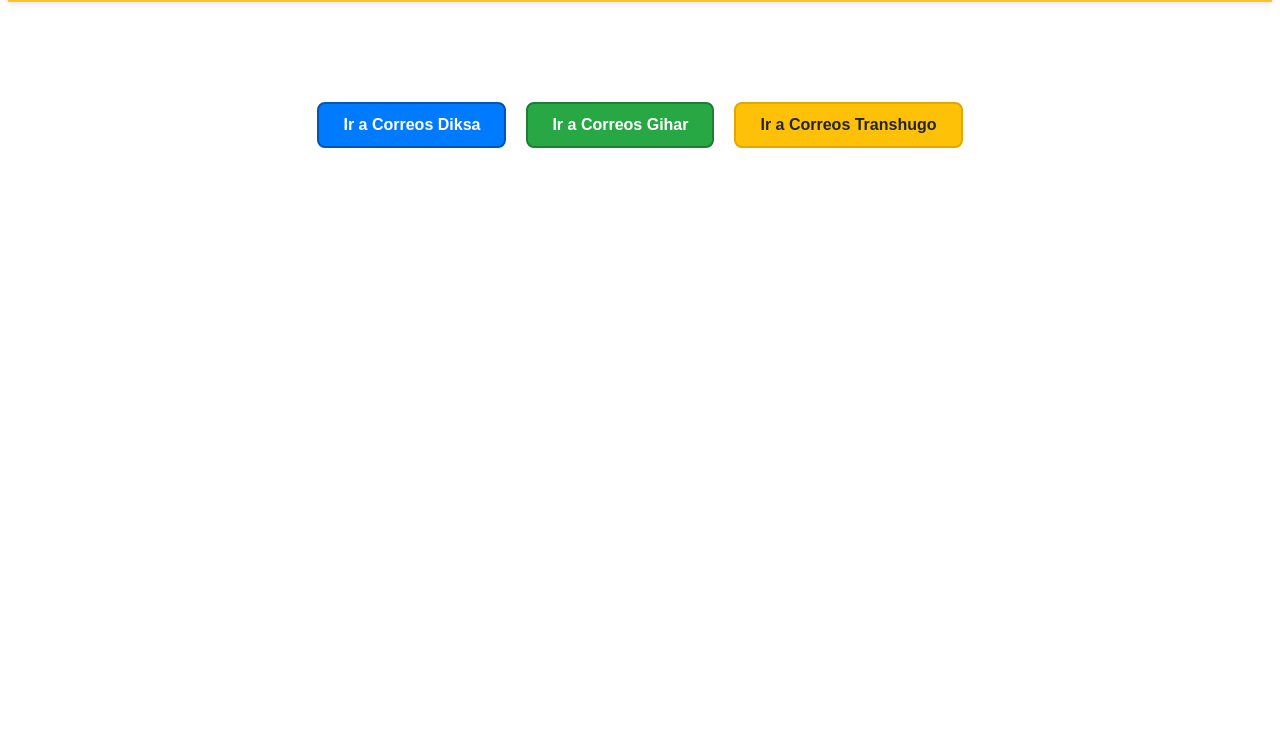
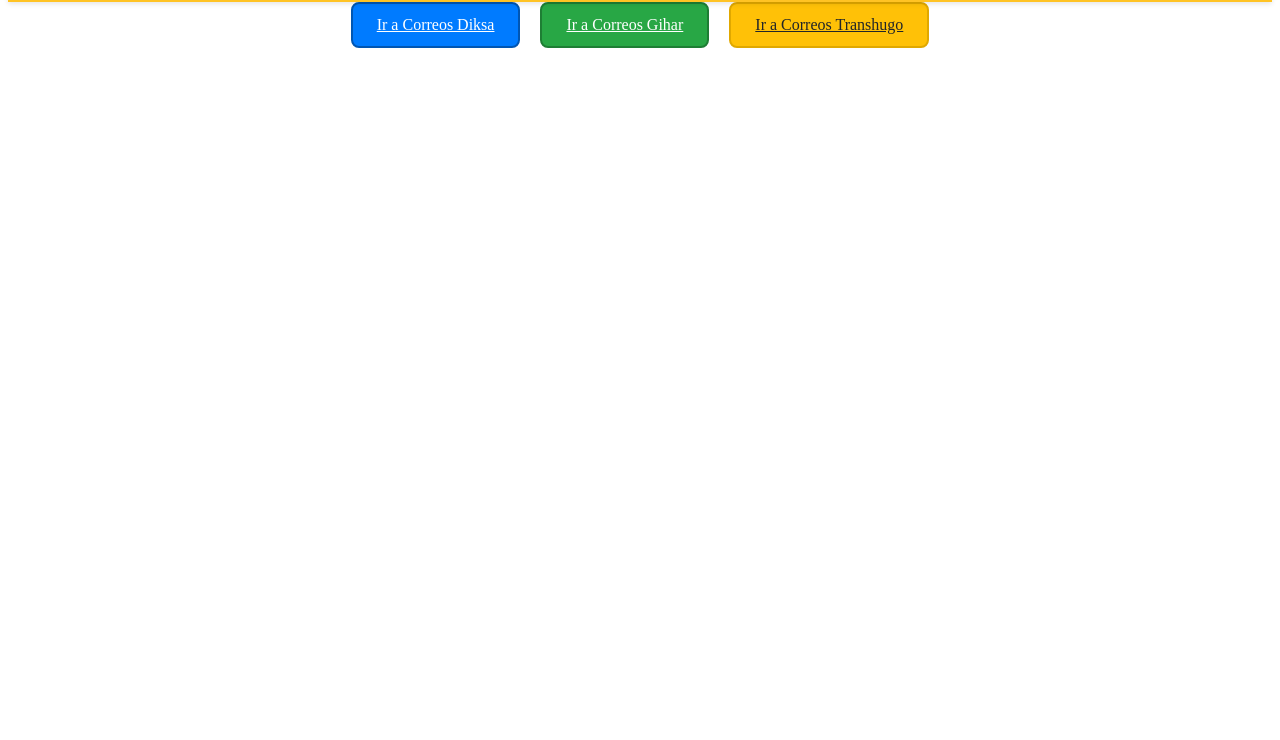
Before and after one commit to OmarPerezG/CorreosElectrotech, a plain HTML site: page index.html in a window 1280 px wide. Shown: the part 60-800 px from the top of the page. Drawn offline with Linux system fonts and the light colour scheme.

Commit message:
Update index.html

```diff
--- a/index.html
+++ b/index.html
@@ -1,23 +1,22 @@
 <!DOCTYPE html>
 <html lang="es">
 <head>
-  <link rel="stylesheet" href="./Estilos/styles.css">
   <meta charset="UTF-8">
   <title>Correos Grupo Electrotech</title>
+  <link rel="stylesheet" href="./Estilos/styles.css">
 </head>
 <body>
-  <table>
-    <nav class="navbar">
-      <div class="navbar-left">GRUPO ELECTROTECH</div>
-      <h1 class="navbar-title">CORREOS GIHAR</h1>
-      <div class="navbar-right">IONOS Webmail</div>
-    </nav>
-  </table>
+
+  <nav class="navbar">
+    <div class="navbar-left">GRUPO ELECTROTECH</div>
+    <h1 class="navbar-title">CORREOS GIHAR</h1>
+    <div class="navbar-right">IONOS Webmail</div>
+  </nav>
 
   <div class="botones-container">
-    <button class="btn1" onclick="location.href='../Correos/diksa.html'">Ir a Correos Diksa</button>
-    <button class="btn2" onclick="location.href='../Correos/gihar.html'">Ir a Correos Gihar</button>
-    <button class="btn3" onclick="location.href='../Correos/transhugo.html'">Ir a Correos Transhugo</button>
+    <a class="btn1" href="../Correos/diksa.html">Ir a Correos Diksa</a>
+    <a class="btn2" href="../Correos/gihar.html">Ir a Correos Gihar</a>
+    <a class="btn3" href="../Correos/transhugo.html">Ir a Correos Transhugo</a>
   </div>
 
 </body>
```
